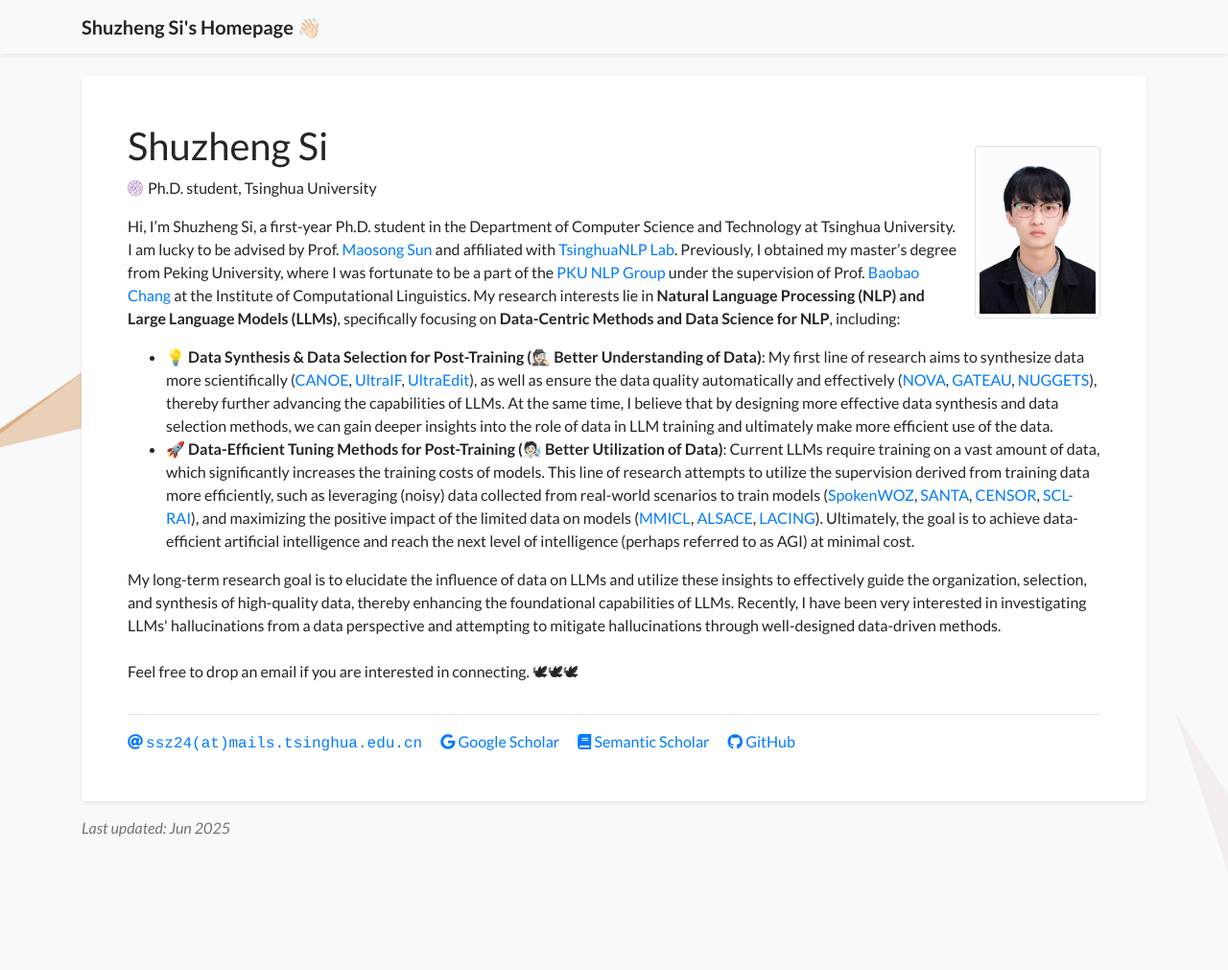
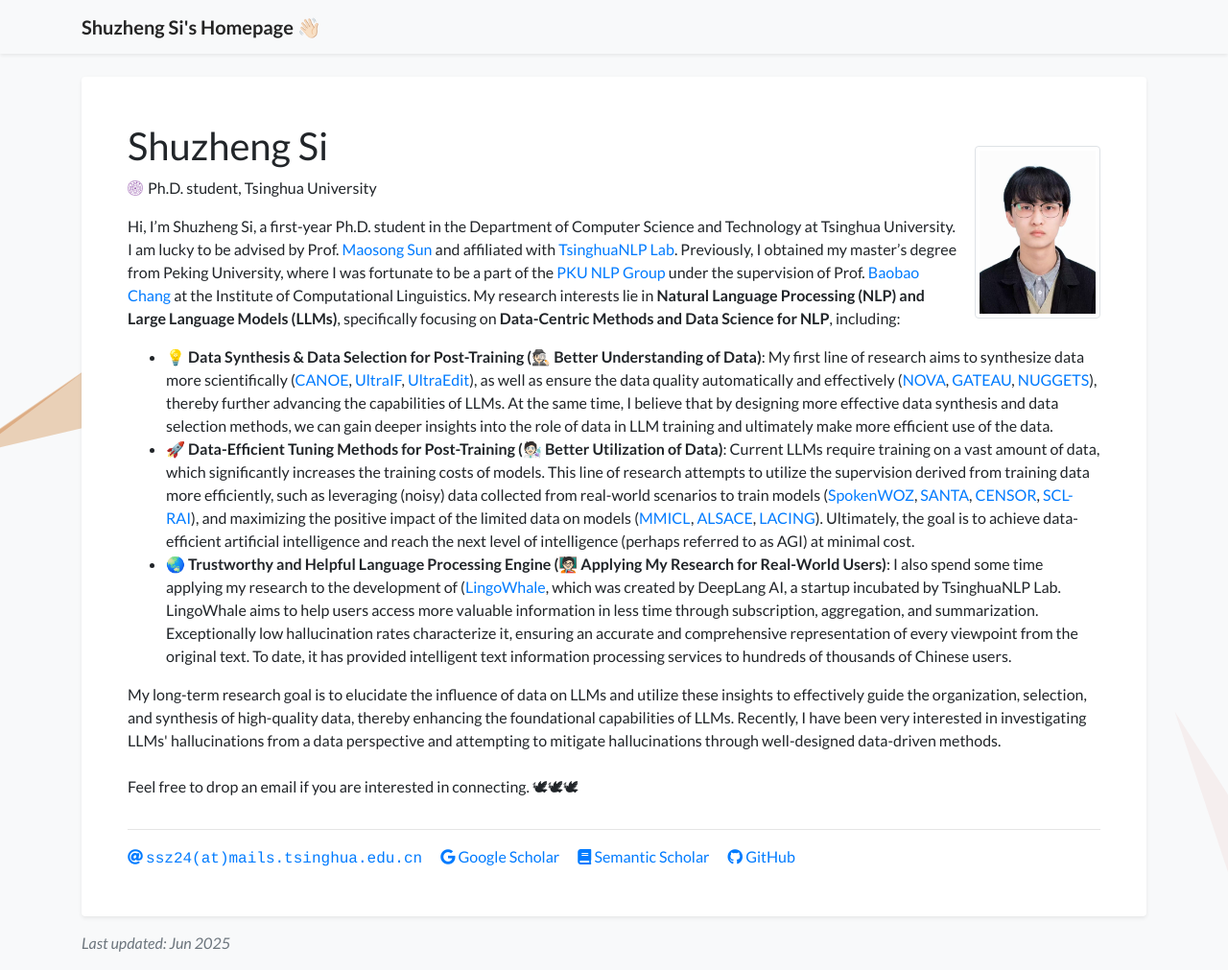
Before and after one commit to S1s-Z/s1s-z.github.io, a Jekyll site: the page built from index.html, in a window 1280 px wide and 1011 px high. Shown: the whole window at 96% size. Built offline with Jekyll 4.4.1, drawn with Linux system fonts in a browser that asks for light colours; a style sheet for code colours, icons or effects is not loaded.

Commit message:
Update profile.yml

```diff
--- a/_data/profile.yml
+++ b/_data/profile.yml
@@ -28,6 +28,9 @@
       </li>
       <li>
           🚀 <b>Data-Efficient Tuning Methods for Post-Training (🧑🏻‍🔬 Better Utilization of Data)</b>: Current LLMs require training on a vast amount of data, which significantly increases the training costs of models. This line of research attempts to utilize the supervision derived from training data more efficiently, such as leveraging (noisy) data collected from real-world scenarios to train models (<a href="https://arxiv.org/abs/2305.13040">SpokenWOZ</a>, <a href="https://arxiv.org/abs/2305.04076">SANTA</a>, <a href="https://arxiv.org/abs/2311.08010">CENSOR</a>, <a href="https://arxiv.org/abs/2209.01646">SCL-RAI</a>), and maximizing the positive impact of the limited data on models (<a href="https://arxiv.org/abs/2309.07915">MMICL</a>, <a href="https://arxiv.org/abs/2404.08491">ALSACE</a>, <a href="https://arxiv.org/abs/2411.14279">LACING</a>). Ultimately, the goal is to achieve data-efficient artificial intelligence and reach the next level of intelligence (perhaps referred to as AGI) at minimal cost.
+      </li>
+      <li>
+          🌏 <b>Trustworthy and Helpful Language Processing Engine (🧑🏻‍🏫 Applying My Research for Real-World Users)</b>: I also spend some time applying my research to the development of (<a href="https://lingowhale.com/">LingoWhale</a>, which was created by DeepLang AI, a startup incubated by TsinghuaNLP Lab. LingoWhale aims to help users access more valuable information in less time through subscription, aggregation, and summarization. Exceptionally low hallucination rates characterize it, ensuring an accurate and comprehensive representation of every viewpoint from the original text. To date, it has provided intelligent text information processing services to hundreds of thousands of Chinese users.
       </li>
   </ul>
 
```
